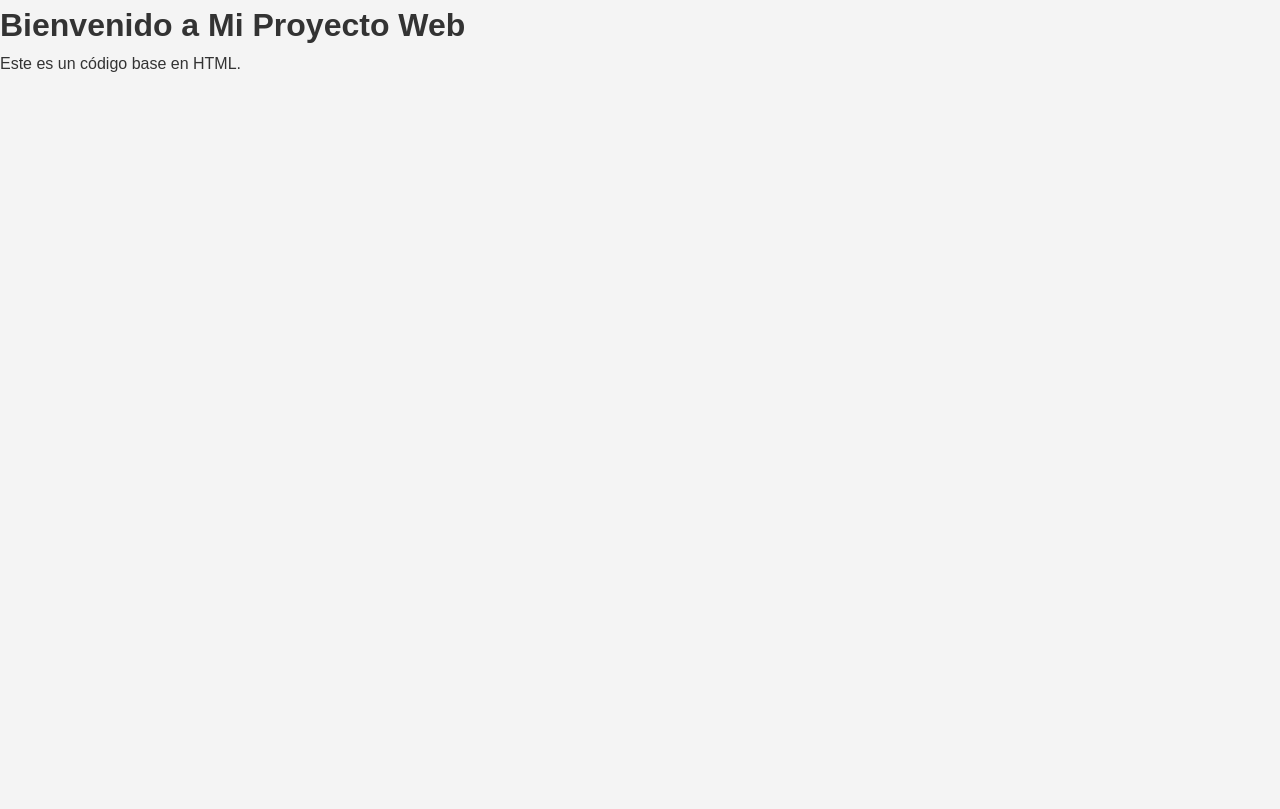
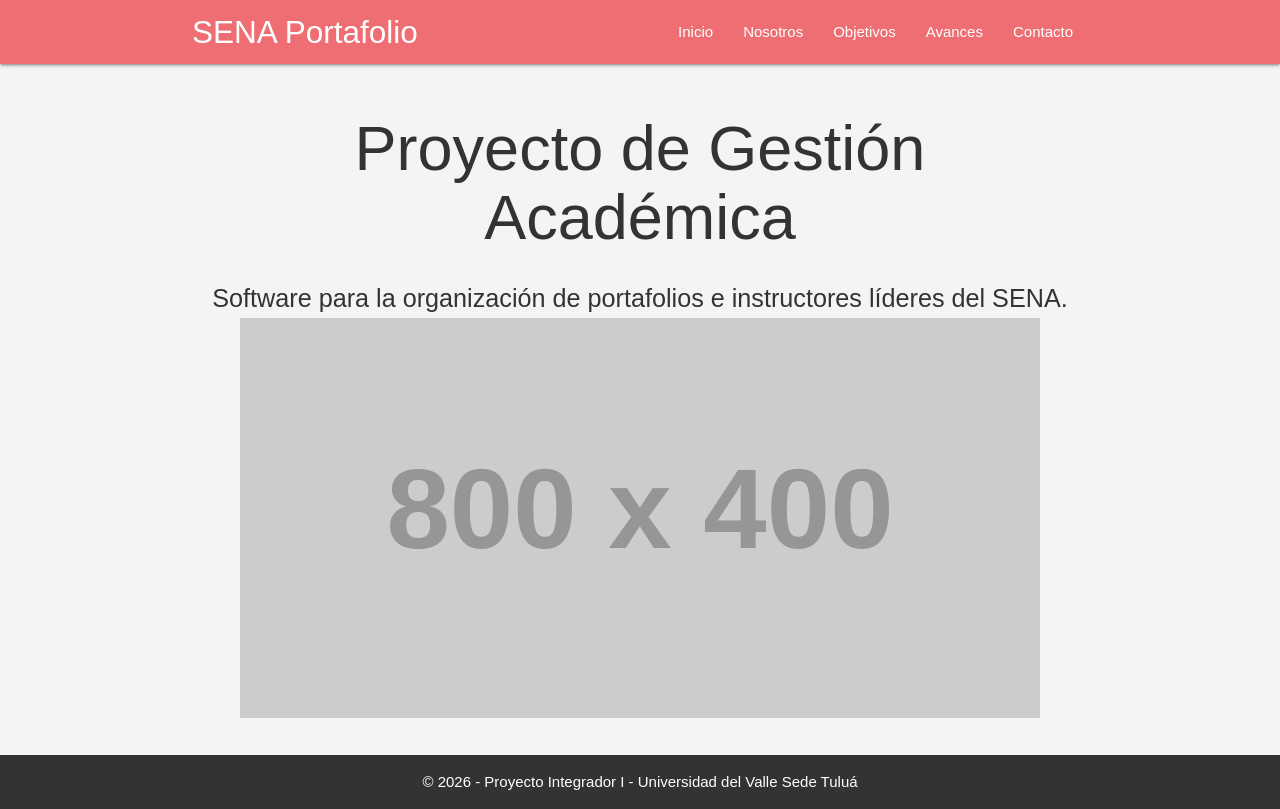
Before and after one commit to diego-11/proyecto_integrador, a plain HTML site: page index.html in a window 1280 px wide. Drawn offline with nearby package versions, Linux system fonts and the light colour scheme; placeholder pictures from the web are drawn by us.

Commit message:
Se realizo interfaz de inicio

```diff
--- a/index.html
+++ b/index.html
@@ -2,14 +2,37 @@
 <html lang="es">
 <head>
     <meta charset="UTF-8">
-    <meta name="viewport" content="width=device-width, initial-scale=1.0">
-    <title>Mi Proyecto Web</title>
+    <title>Gestión Portafolio SENA</title>
+    <link rel="stylesheet" href="https://cdnjs.cloudflare.com/ajax/libs/materialize/1.0.0/css/materialize.min.css">
     <link rel="stylesheet" href="css/style.css">
 </head>
 <body>
-    <h1>Bienvenido a Mi Proyecto Web</h1>
-    <p>Este es un código base en HTML.</p>
+
+    <nav>
+        <div class="nav-wrapper container">
+            <a href="index.html" class="brand-logo">SENA Portafolio</a>
+            <ul id="nav-mobile" class="right hide-on-med-and-down">
+                <li><a href="index.html">Inicio</a></li>
+                <li><a href="nosotros.html">Nosotros</a></li>
+                <li><a href="objetivos.html">Objetivos</a></li>
+                <li><a href="avances.html">Avances</a></li>
+                <li><a href="contacto.html">Contacto</a></li>
+            </ul>
+        </div>
+    </nav>
+
+    <div class="container">
+        <div class="center-align" style="margin-top: 50px;">
+            <h1>Proyecto de Gestión Académica</h1>
+            <p class="flow-text">Software para la organización de portafolios e instructores líderes del SENA.</p>
+            <img src="https://via.placeholder.com/800x400" class="responsive-img" alt="Imagen del proyecto">
+        </div>
+    </div>
+
+    <footer class="center-align">
+        <p>&copy; 2026 - Proyecto Integrador I - Universidad del Valle Sede Tuluá</p>
+    </footer>
+
+    <script src="https://cdnjs.cloudflare.com/ajax/libs/materialize/1.0.0/js/materialize.min.js"></script>
 </body>
 </html>
-</body>
-</html>
```
Also changed, not shown: avances.html (+6 -0 lines), contacto.html (+6 -0 lines), js/main.js (+8 -0 lines), nosotros.html (+10 -0 lines).
